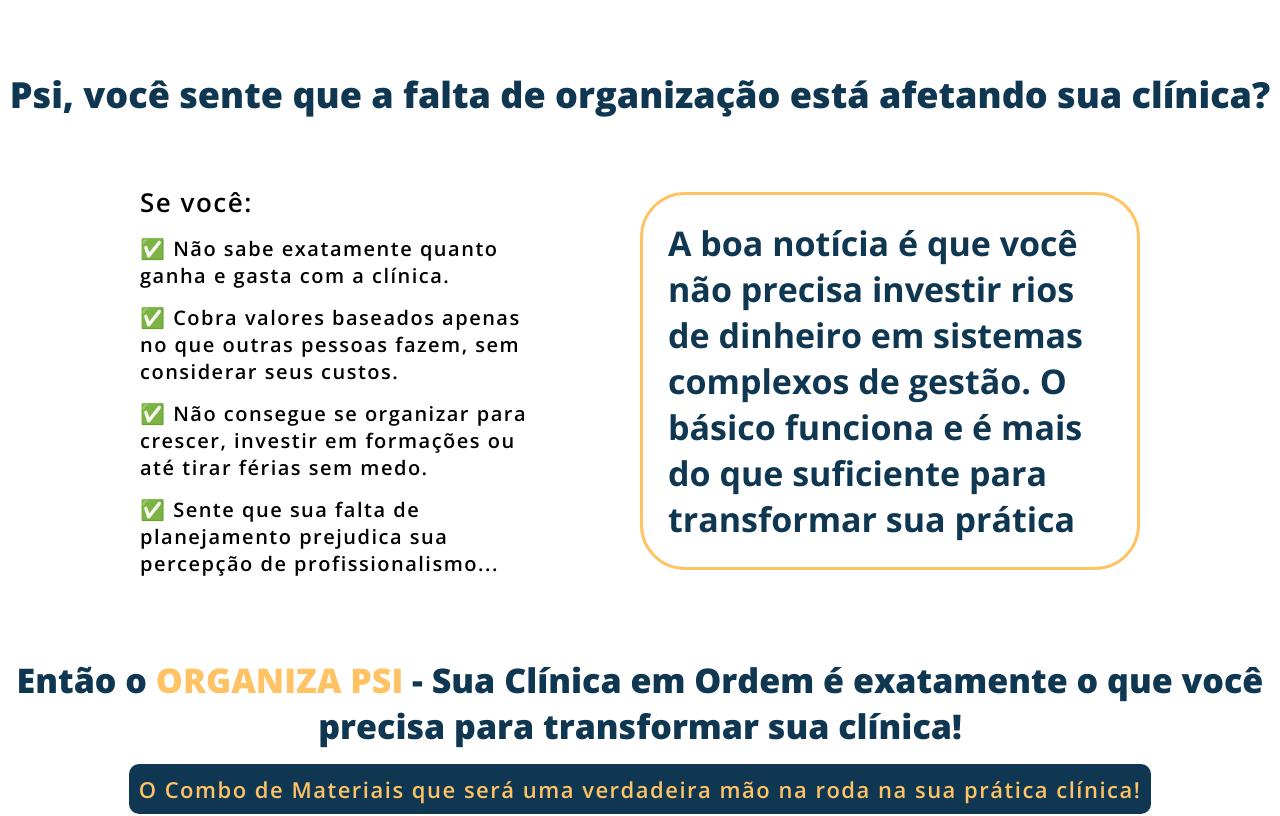
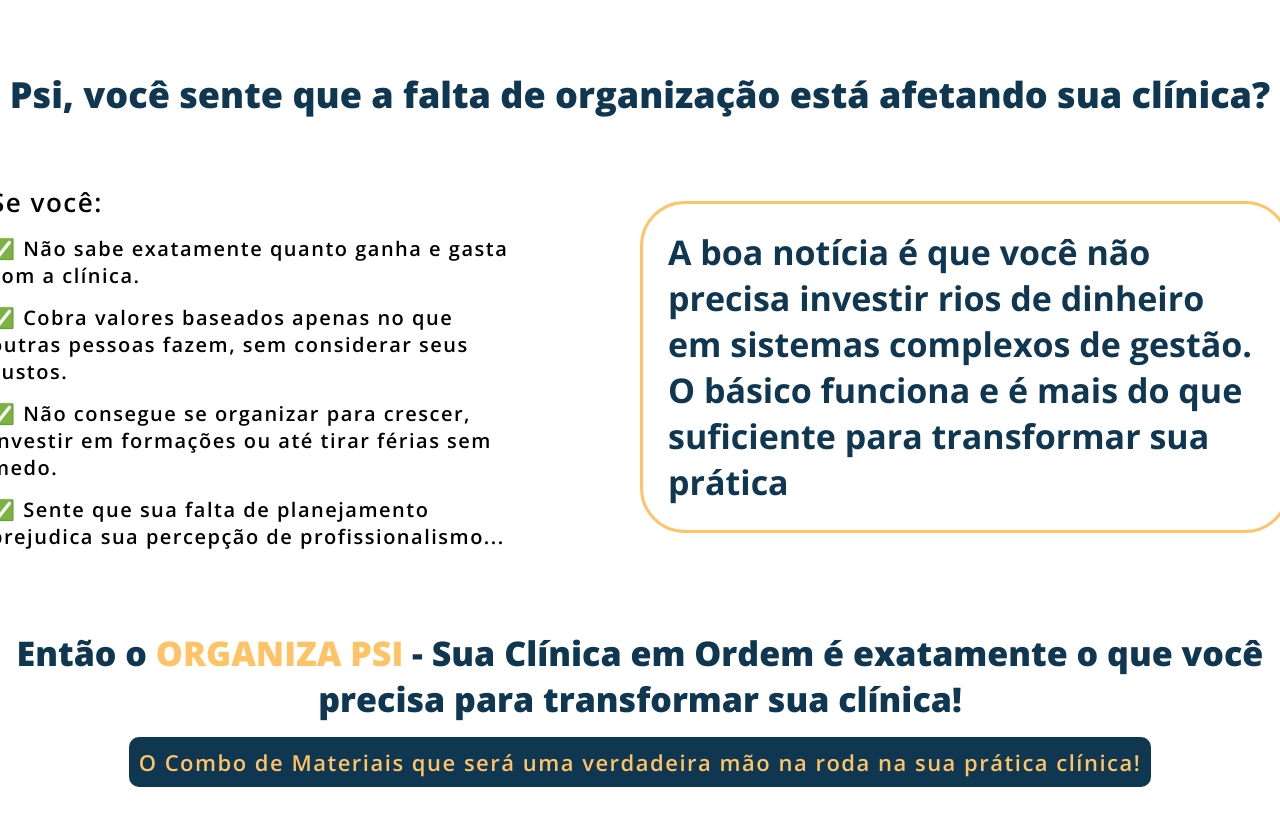
Before and after one commit to victorSmenezes/organiza-PSI, a React (Vite) app: page / in a window 1280 px wide. Shown: the top 816 px of the page. Built offline with nearby package versions, Linux system fonts and the light colour scheme.

Commit message:
style: add new width and color button

```diff
--- a/src/components/Button/styles.js
+++ b/src/components/Button/styles.js
@@ -21,7 +21,7 @@
     align-items: center;
     justify-content: center;
     width: 100%;
-    color: #FAF9EC;
+    color: #000000;
     text-decoration: none;
 
     &:hover {
--- a/src/pages/Home/styles.js
+++ b/src/pages/Home/styles.js
@@ -70,11 +70,6 @@
      width: 100%;
      padding: 10px;
   }
-    @media screen and (min-width: 1024px) {
-    width: 500px;
-  }
-
-
   }
 
   @media screen and (max-width: 768px) {
```
Also changed, not shown: src/pages/Home/Home.jsx (+4 -4 lines).
